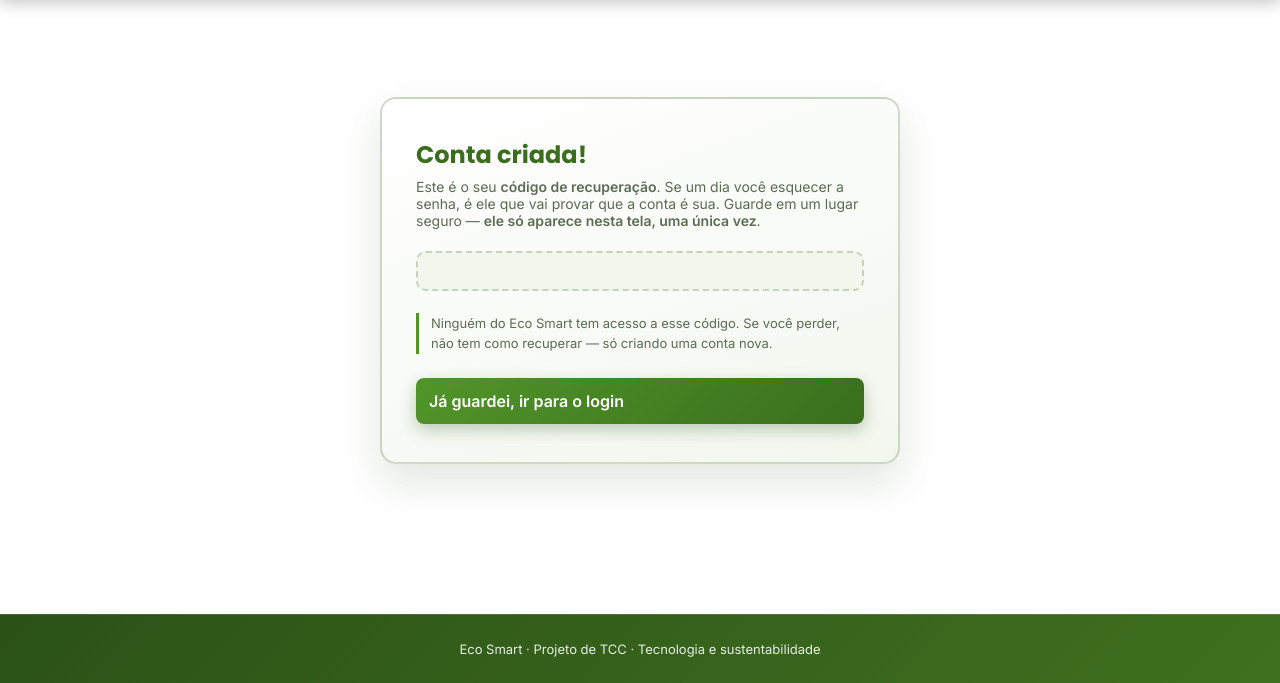
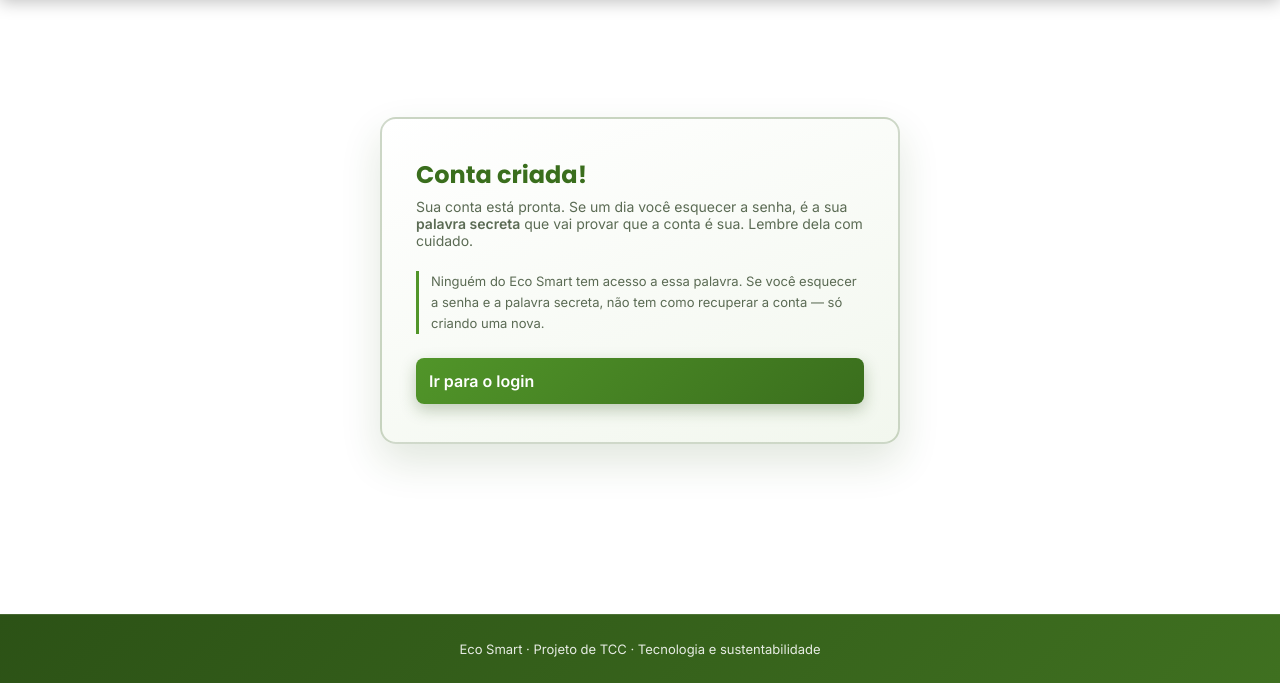
Before and after one commit to jlcanal20-star/EcoSmart, a Flask app: template templates/cadastro_sucesso.html in a window 1280 px wide. Shown: the part 117-800 px from the top of the page. Run offline with Flask 3, Linux system fonts and the light colour scheme; the template is opened without the code that fills it, so the values that code supplies are empty; data comes from the database, SQL or seed files in the repository.

Commit message:
Revise success message in cadastro_sucesso.html
Updated the success message and terminology for account creation.

```diff
--- a/templates/cadastro_sucesso.html
+++ b/templates/cadastro_sucesso.html
@@ -1,5 +1,5 @@
 {% extends "base.html" %}
-{% block titulo %}Guarde seu código - Eco Smart{% endblock %}
+{% block titulo %}Conta criada - Eco Smart{% endblock %}
 
 {% block conteudo %}
 <main>
@@ -7,19 +7,17 @@
     <div class="caixa-form caixa-larga">
       <h2>Conta criada!</h2>
       <p class="texto-form">
-        Este é o seu <strong>código de recuperação</strong>. Se um dia você esquecer
-        a senha, é ele que vai provar que a conta é sua. Guarde em um lugar seguro —
-        <strong>ele só aparece nesta tela, uma única vez</strong>.
+        Sua conta está pronta. Se um dia você esquecer a senha, é a sua
+        <strong>palavra secreta</strong> que vai provar que a conta é sua.
+        Lembre dela com cuidado.
       </p>
 
-      <p class="codigo-recuperacao">{{ codigo }}</p>
-
       <p class="nota-seguranca">
-        Ninguém do Eco Smart tem acesso a esse código. Se você perder, não tem como
-        recuperar — só criando uma conta nova.
+        Ninguém do Eco Smart tem acesso a essa palavra. Se você esquecer a senha
+        e a palavra secreta, não tem como recuperar a conta — só criando uma nova.
       </p>
 
-      <a class="btn-comprar" href="{{ url_for('login') }}">Já guardei, ir para o login</a>
+      <a class="btn-comprar" href="{{ url_for('login') }}">Ir para o login</a>
     </div>
   </section>
 </main>
```
